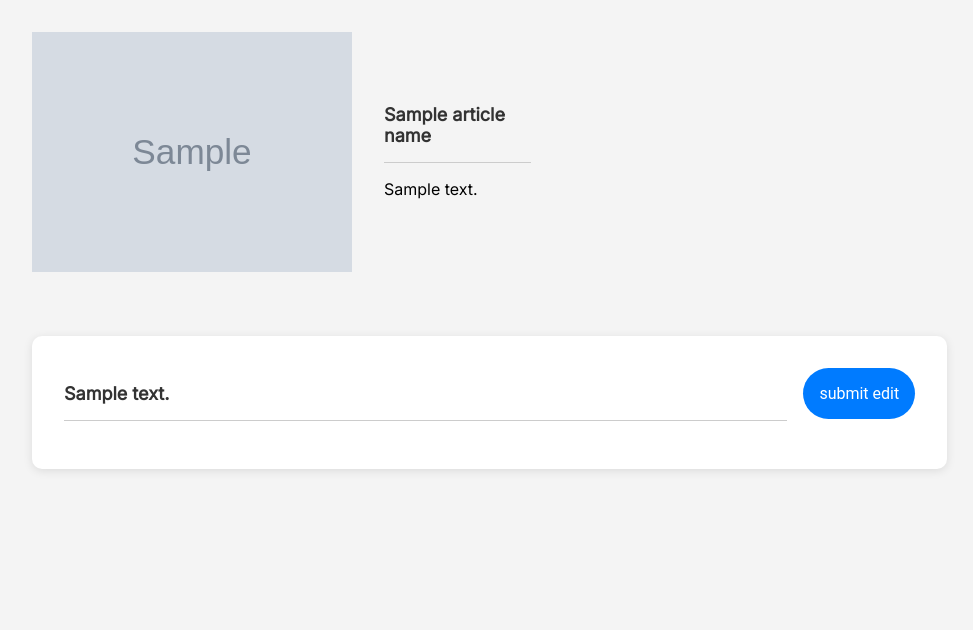
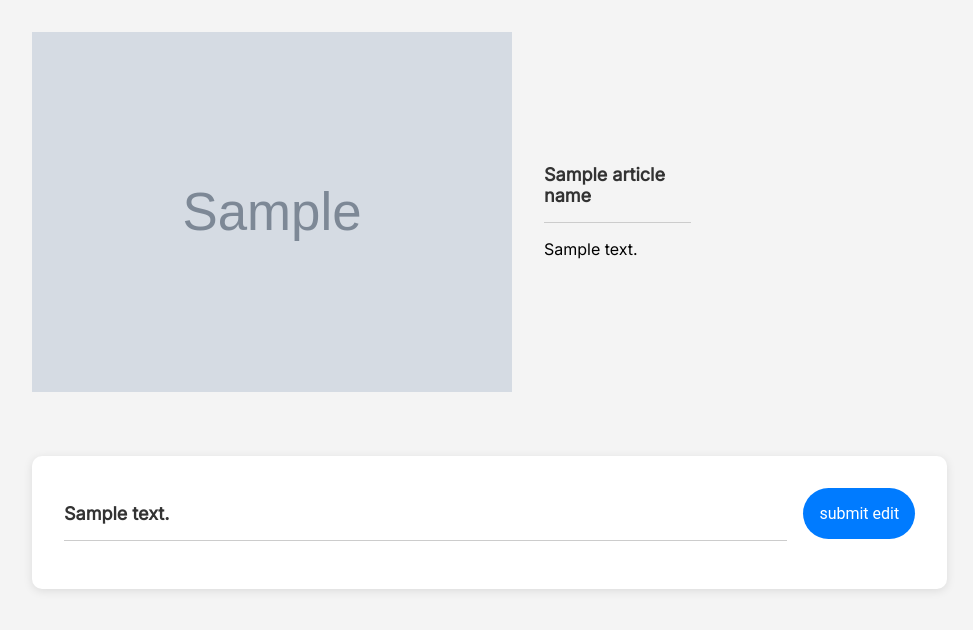
Before and after one commit to tracyywei/alttext-study, a Flask app: template templates/index.html in a window 1280 px wide. Shown: the part 127-757 px from the top of the page, without its empty margins (0-973 px from the left). Run offline with Flask 2, Linux system fonts and the light colour scheme; the template is opened without the code that fills it: most values are stand-ins (such as "Sample title", 1, 10 or a date in 2020); grey boxes marked "Sample" are stand-in pictures.

Commit message:
fixed dataset

```diff
--- a/static/style.css
+++ b/static/style.css
@@ -34,7 +34,7 @@ header {
 }
 
 .imageContainer > img {
-  width: 20rem;
+  width: 30rem;
 }
 
 .contextContainer {
@@ -98,6 +98,10 @@ h2 {
   width: 85%;
 }
 
+#editedText {
+  color: lightgray;
+}
+
 .misspelled {
   color: red;
   text-decoration: underline;
```
Also changed, not shown: 1 other file.
